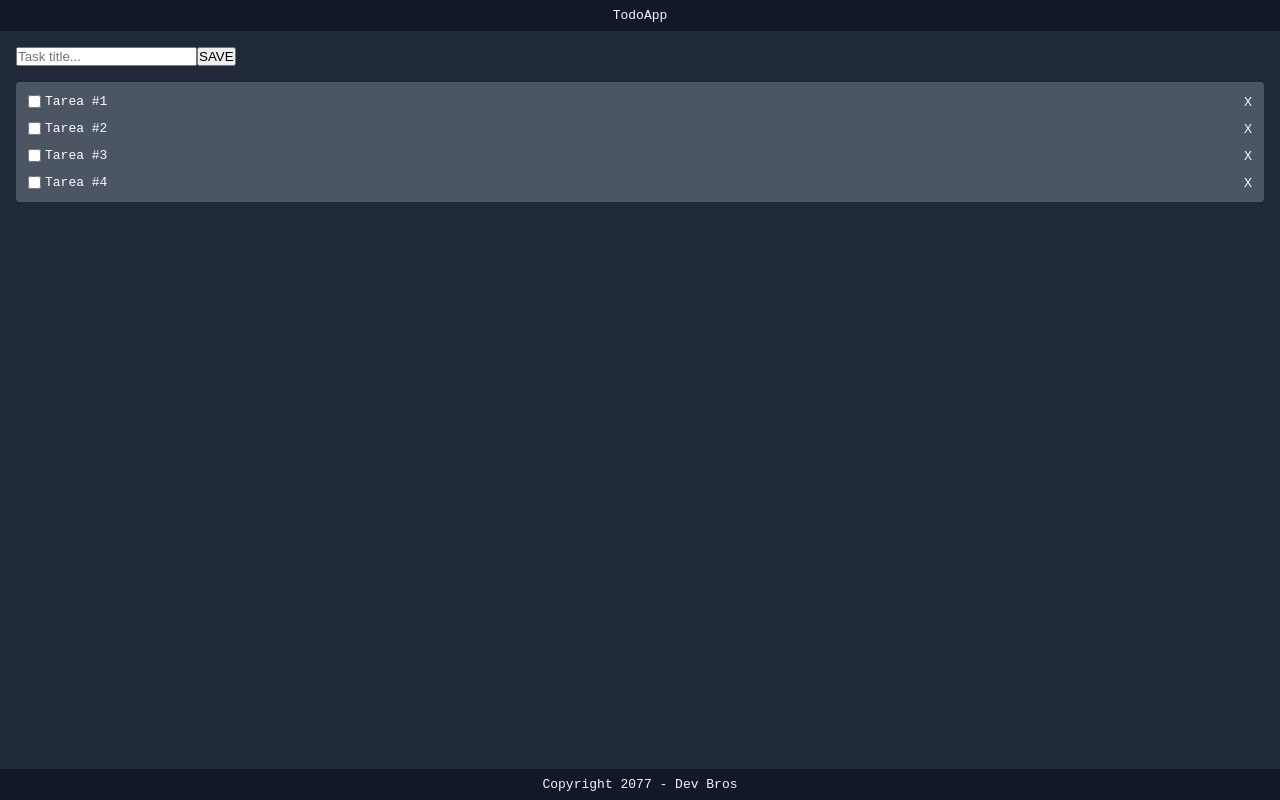
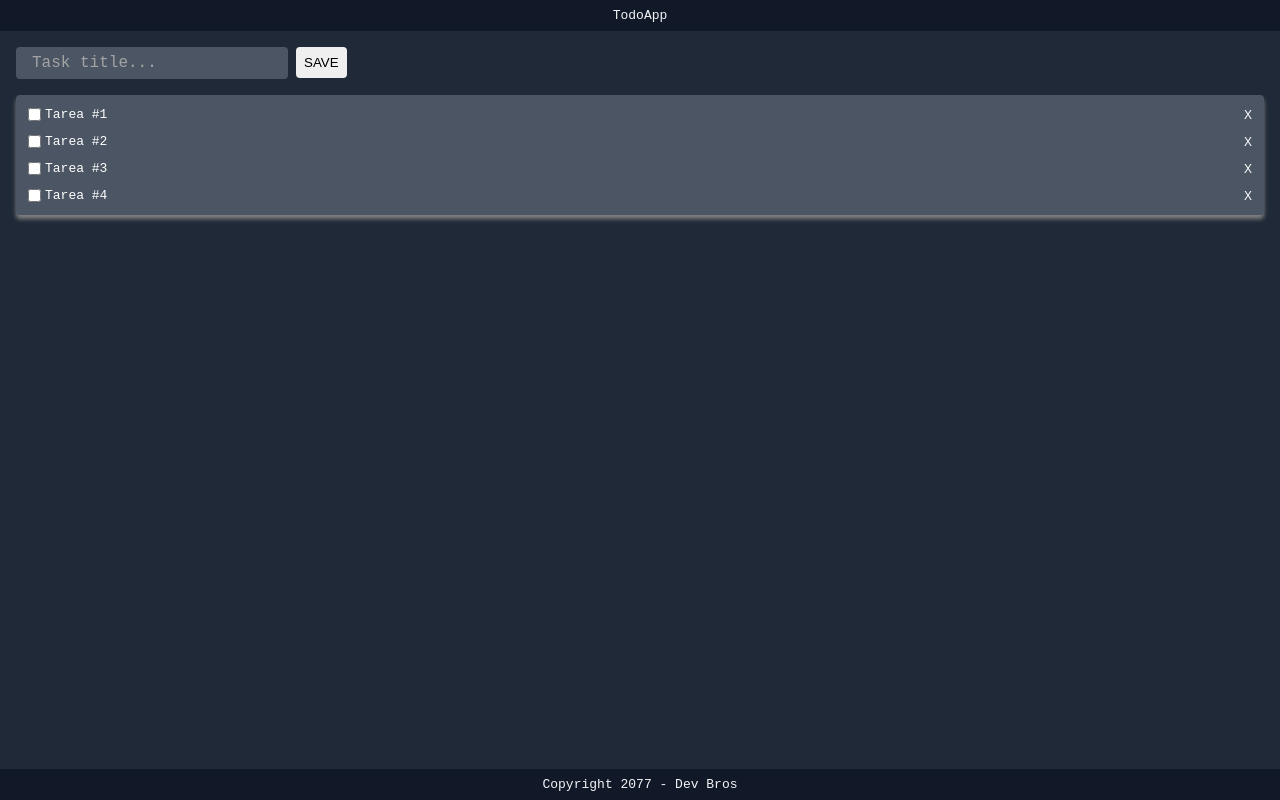
Before and after one commit to Cristian-Prieto/my-todo-list, a React (Create React App) app: page / in a window 1280 px wide. Built offline with nearby package versions, Linux system fonts and the light colour scheme.

Commit message:
finished

```diff
--- a/src/components/AddTodo.jsx
+++ b/src/components/AddTodo.jsx
@@ -1,4 +1,6 @@
 import { useState } from "react"
+
+import styles from "./AddTodo.module.css";
 
 export function AddTodo({ addTodo }) {
   const [inputValue, setInputValue] = useState("")
@@ -14,14 +16,15 @@ export function AddTodo({ addTodo }) {
   }
 
   return (
-    <div className="form">
+    <div className={styles.form}>
       <input
+        className={styles.input}
         name="title"
         placeholder="Task title..."
         value={inputValue}
         onChange={handleChange}
       />
-      <button onClick={(handleSaveTodo)}>SAVE</button>
+      <button className={styles.button}onClick={(handleSaveTodo)}>SAVE</button>
     </div>
   )
 }
--- a/src/components/AddTodo.module.css
+++ b/src/components/AddTodo.module.css
@@ -0,0 +1,46 @@
+.form {
+    color: white;
+}
+
+.button {
+    border-style: none;
+    border-radius: 0.25rem;
+    margin-left: 0.5rem;
+    padding: 0.5rem;
+    cursor: pointer;
+
+}
+
+.button:hover {
+    border-style: none;
+    background-color: #4b5563;
+    color:  white;
+}
+
+.input::placeholder{
+    color: #a3a3a3;
+}
+
+.input{
+    font-size: 1rem;
+    outline: none;
+    border-style: none;
+    margin-right: 0,7rem;
+    border-radius: 0.25rem;
+    width: 15rem;
+    padding: 0.25rem 1rem;
+    color: white;
+    height: 1.5rem;
+    background-color: #4b5563;
+    font-family: monospace;
+}
+
+.input:hover {
+    background-color: #374151;
+}
+
+.input:focus {
+    background-color: #e5e5e5;
+    color: #4b5563;
+    font-family: monospace;
+}
--- a/src/components/TodoList.jsx
+++ b/src/components/TodoList.jsx
@@ -80,7 +80,7 @@ export function TodoList() {
 
   return (
     <main className={styles.main}>
-      {/* Componente aun no definido. Se va a encargar de manejar el nombre de la tarea y ejecutar addTodo cuando corresponda. */}
+      {/* Se va a encargar de manejar el nombre de la tarea y ejecutar addTodo cuando corresponda. */}
       <AddTodo addTodo={addTodo} />
       {todos.length > 0 ? (
         <ul className={styles.list}>
--- a/src/components/TodoList.module.css
+++ b/src/components/TodoList.module.css
@@ -9,7 +9,7 @@
 
   border-radius: 0.25rem;
   background-color: #4b5563;
-
+  box-shadow: 0 4px 4px gray;
   list-style: none;
 }
 
```
